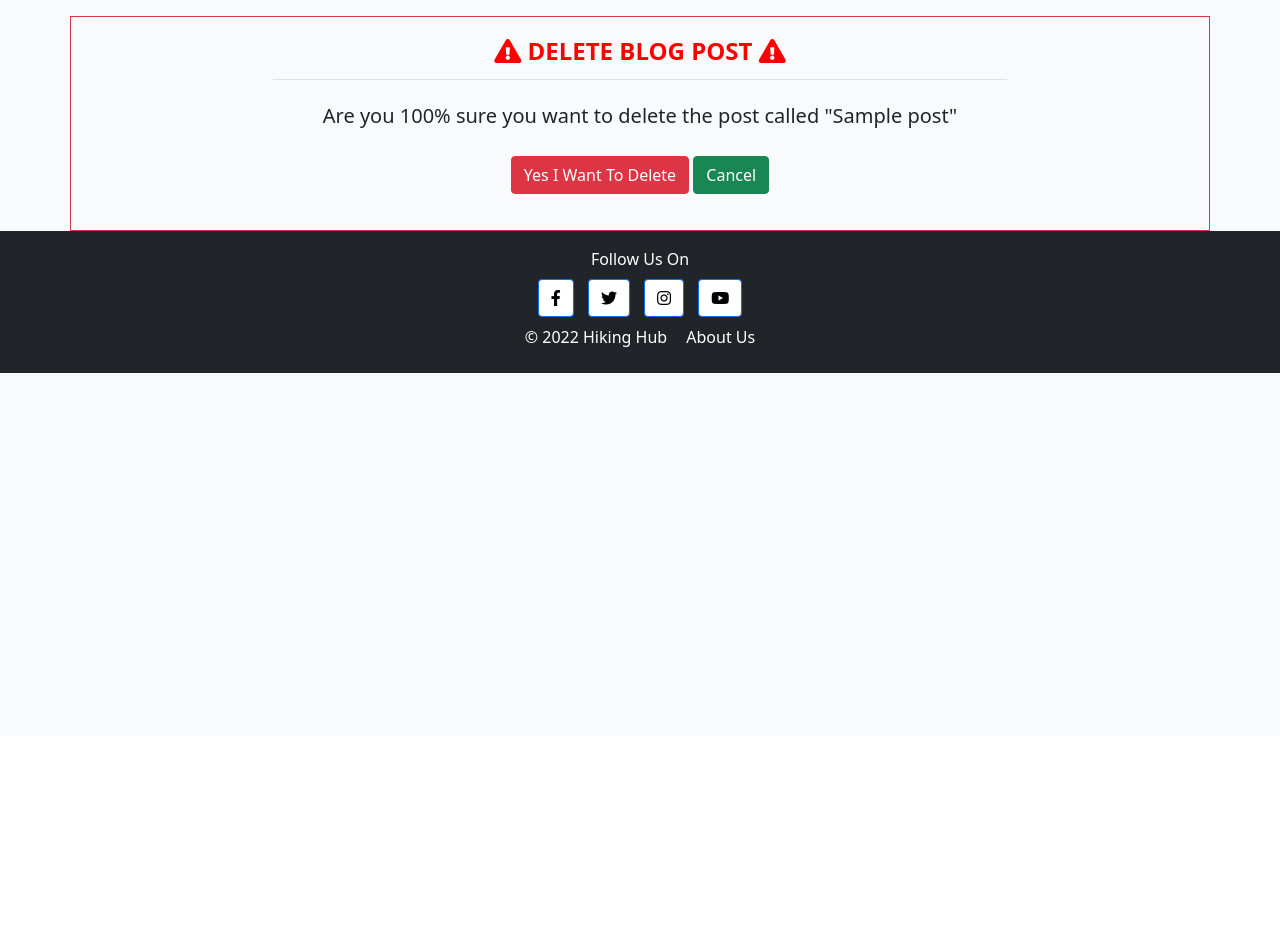
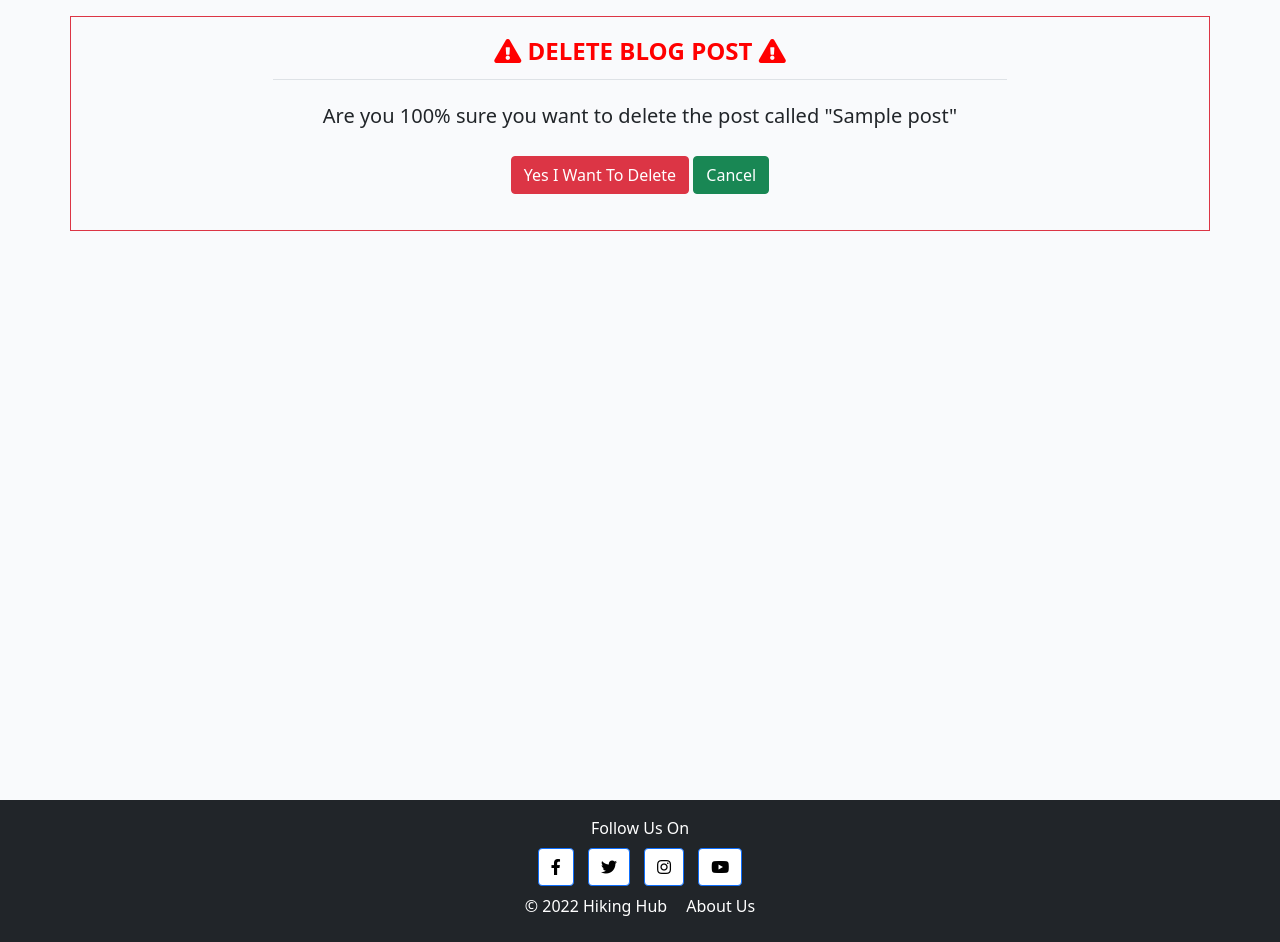
Before and after one commit to wlillisdev/hiking-hub, a Django app: a page that uses templates/delete_post.html in a window 1280 px wide. Shown: the part 64-1006 px from the top of the page. Before the commit the page ends 437 px from the top, so only its background shows below. Run offline with Django 3.2, Linux system fonts and the light colour scheme; a user stored in the database is signed in; tables that the repository leaves empty hold one stand-in row (values such as "Sample post").

Commit message:
edit bug on delete post footer

```diff
--- a/templates/delete_post.html
+++ b/templates/delete_post.html
@@ -4,7 +4,7 @@
 
 {% block content %}
 
-    <div class="container">
+    <div class="container d-flex flex-column min-vh-100">
         <div class="row border border-danger mt-3">
             <div class="col-8 offset-2 mt-3 mb-3 text-center">
                 <!-- Delete Post form -->
```
